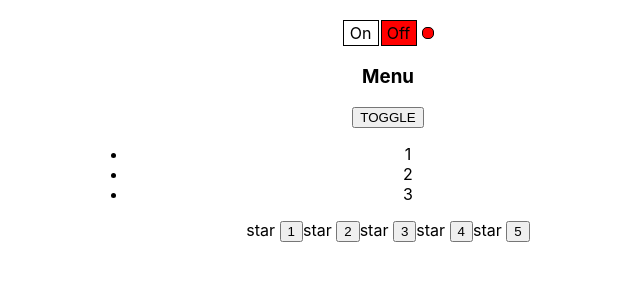
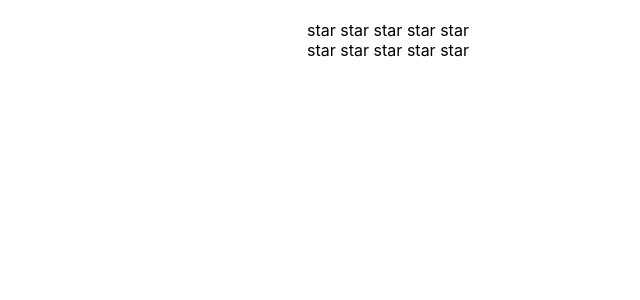
Before and after one commit to Dallmad/examples, a React (Create React App) app: page / in a window 1280 px wide. Shown: the top 300 px of the page, without its empty margins (252-892 px from the left). Built offline with nearby package versions, Linux system fonts and the light colour scheme.

Commit message:
raised the data for rating in app

```diff
--- a/src/App.tsx
+++ b/src/App.tsx
@@ -1,25 +1,25 @@
-import React from 'react';
+import React, {useState} from 'react';
 import './App.css';
 import {UncontrolledAccordion} from "./components/Accordion/UnconrtolledAccordion";
-import {Rating} from "./components/Rating/Rating";
 import {OnOff} from "./components/OnOff/OnOff";
 import {UncontrolledRating} from "./components/Rating/UncontrolledRating";
+import {Rating, RatingValueType} from "./components/Rating/Rating";
+import {Accordion} from "./components/Accordion/Accordion";
+
 
 function App() {
+    let [ratingValue, setRatingValue] = useState<RatingValueType>(0)
+    let [accordionCollapsed,setAccordionCollapsed] = useState<boolean>(false)
     return (
         <div className={'App'}>
-            <OnOff on={false}/>
-{/*added uncontrolled buttons Accordion and Rating*/}
-            <UncontrolledAccordion titleValue={'Menu'}/>
+            {/*<OnOff on={false}/>*/}
+            {/*added uncontrolled buttons Accordion and Rating*/}
+            {/*<UncontrolledAccordion titleValue={'Menu'}/>*/}
+{/*
+            <Accordion titleValue={'Menu'} collapsed={setAccordionCollapsed}/>
+*/}
+            <Rating value={ratingValue} onClick={setRatingValue}/>
             <UncontrolledRating/>
-
-            {/*<PageTitle title={'This is APP component'}/>
-            <PageTitle title={'My friend'}/>
-            Article 1
-            <Accordion titleValue={'Menu'} collapsed={true}/>
-            <Accordion titleValue={'Users'} collapsed={false}/>
-            Article 2
-            <Rating value={4}/>*/}
         </div>
     );
 }
--- a/src/components/Rating/Rating.tsx
+++ b/src/components/Rating/Rating.tsx
@@ -1,31 +1,35 @@
-import React from "react";
+import React, {useState} from "react";
 
-type RatingPropsType={
-    value: number
+export type RatingValueType = 0 | 1 | 2 | 3 | 4 | 5;
+
+type RatingPropsType = {
+    value: RatingValueType
+    onClick: (value: RatingValueType) => void
 }
 
 export function Rating(props: RatingPropsType) {
     return (
         <div>
-            <Star selected={props.value > 0}/>
-            <Star selected={props.value > 1}/>
-            <Star selected={props.value > 2}/>
-            <Star selected={props.value > 3}/>
-            <Star selected={props.value > 4}/>
+            <Star selected={props.value > 0} onClick={props.onClick} value={1}/>
+            <Star selected={props.value > 1} onClick={props.onClick} value={2}/>
+            <Star selected={props.value > 2} onClick={props.onClick} value={3}/>
+            <Star selected={props.value > 3} onClick={props.onClick} value={4}/>
+            <Star selected={props.value > 4} onClick={props.onClick} value={5}/>
         </div>
-    )}
+    )
+}
 
 
-type StarPropsType= {
+type StarPropsType = {
     selected: boolean
+    value: RatingValueType
+    onClick: (value: RatingValueType) => void
 }
 
 function Star(props: StarPropsType) {
-    if (props.selected) {
-        return <span><b>star </b></span>
-    } else {
-        return (
-            <span>star </span>
-        )
-    }
+    return <span onClick={() => {
+        props.onClick(props.value)
+    }}>
+    {props.selected ? <b> star </b> : ' star '}
+</span>
 }
--- a/src/components/Rating/UncontrolledRating.tsx
+++ b/src/components/Rating/UncontrolledRating.tsx
@@ -1,32 +1,26 @@
 import React, {useState} from "react";
 
-type RatingPropsType={
+type RatingPropsType = {}
 
+export function UncontrolledRating(props: RatingPropsType) {
+    let [value, setValue] = useState(0)
+    return (
+        <div>
+            <Star selected={value > 0} setValue={()=>{setValue(1)}}/>
+            <Star selected={value > 1} setValue={()=>{setValue(2)}}/>
+            <Star selected={value > 2} setValue={()=>{setValue(3)}}/>
+            <Star selected={value > 3} setValue={()=>{setValue(4)}}/>
+            <Star selected={value > 4} setValue={()=>{setValue(5)}}/>
+        </div>
+    )
 }
 
-export function UncontrolledRating(props: RatingPropsType) {
-    let [value,setValue] = useState(0)
-    return (
-        <div>
-            <Star selected={value > 0}/><button onClick={()=>{setValue(1)}}>1</button>
-            <Star selected={value > 1}/><button onClick={()=>{setValue(2)}}>2</button>
-            <Star selected={value > 2}/><button onClick={()=>{setValue(3)}}>3</button>
-            <Star selected={value > 3}/><button onClick={()=>{setValue(4)}}>4</button>
-            <Star selected={value > 4}/><button onClick={()=>{setValue(5)}}>5</button>
-        </div>
-    )}
 
-
-type StarPropsType= {
+type StarPropsType = {
     selected: boolean
+    setValue: ()=> void
 }
 
 function Star(props: StarPropsType) {
-    if (props.selected) {
-        return <span><b>star </b></span>
-    } else {
-        return (
-            <span>star </span>
-        )
-    }
+    return <span onClick={() => props.setValue()}> {props.selected ? <b> star </b> : ' star '} </span>
 }
```
